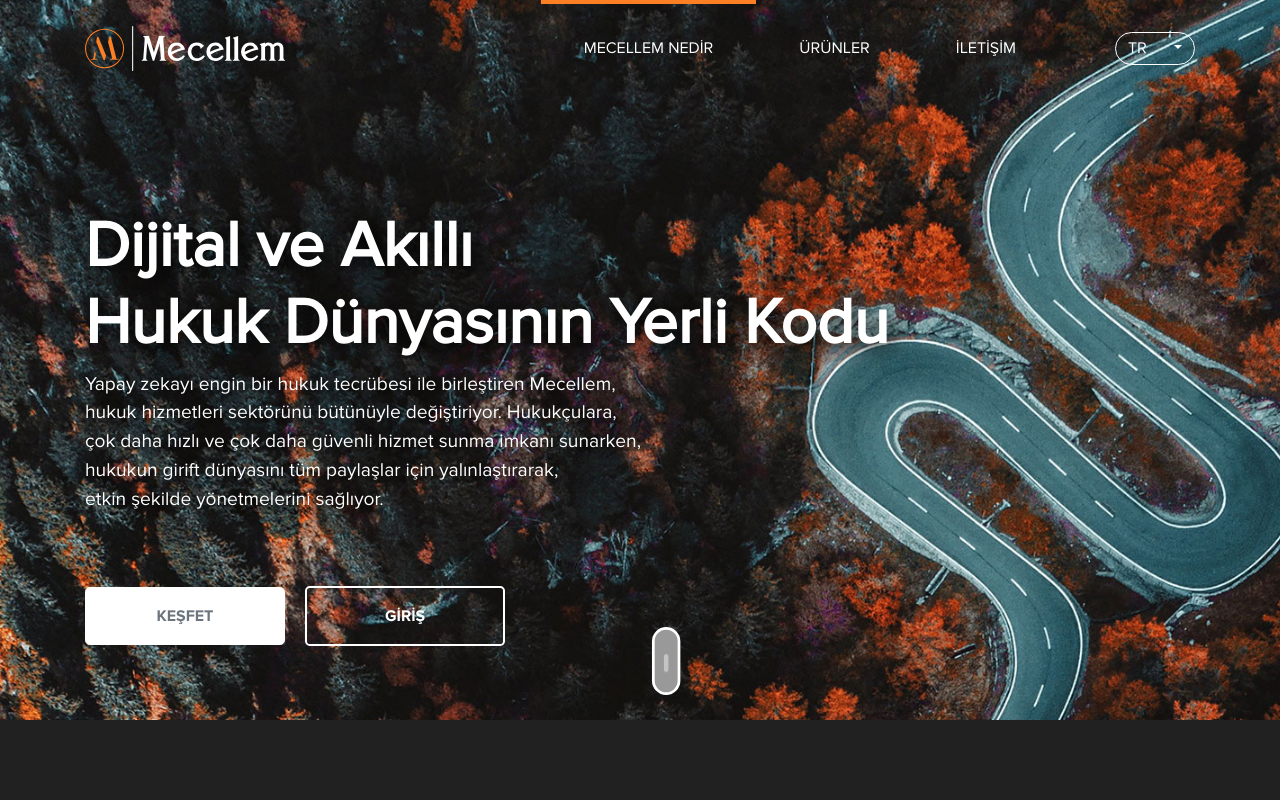
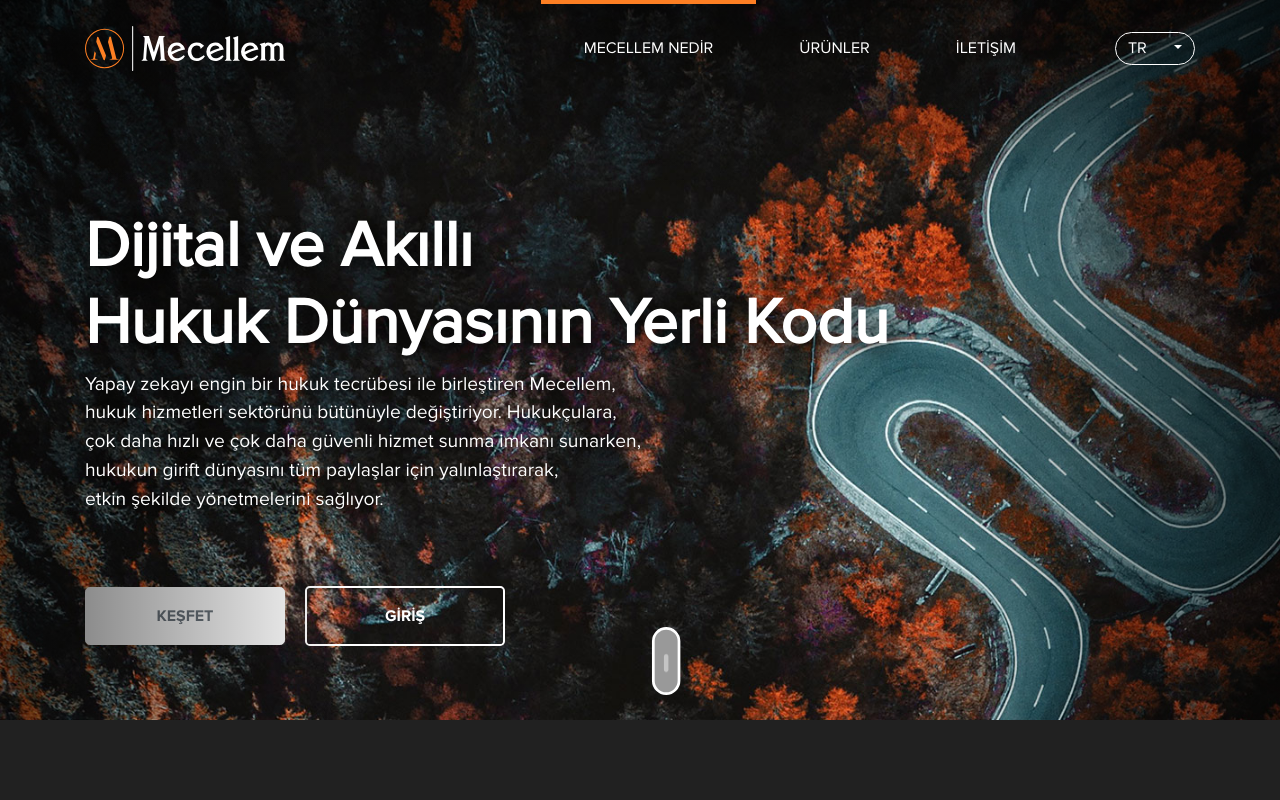
Before and after one commit to gunsela92/Atlas, a plain HTML site: page index.html in a window 1280 px wide. Shown: the top 800 px of the page. Drawn offline with nearby package versions, Linux system fonts and the light colour scheme; files whose address does not match are found by name.

Commit message:
Fix gradient

```diff
--- a/css/custom.css
+++ b/css/custom.css
@@ -694,3 +694,12 @@ a.btn-mod {
 .card-body p {
   font-family: Proxima;
 }
+
+.gradient {
+  left: 0;
+  top: 0;
+  position: absolute;
+  height: 90vh;
+  width: 100%;
+  background: linear-gradient(to left, rgba(0, 0, 0, .6), transparent 27%), linear-gradient(to bottom, rgba(0, 0, 0, .6), transparent 27%), linear-gradient(to right, rgba(0, 0, 0, .6), transparent 27%);
+}
--- a/index.html
+++ b/index.html
@@ -21,6 +21,7 @@
 <body>
   <!-- main -->
   <div class="jumbotron" id="main">
+    <div class="gradient"></div>
     <header>
       <!-- NAVBAR-->
       <nav class="navbar navbar-expand-lg navbar-light fixed-top navbar-inverse">
```
